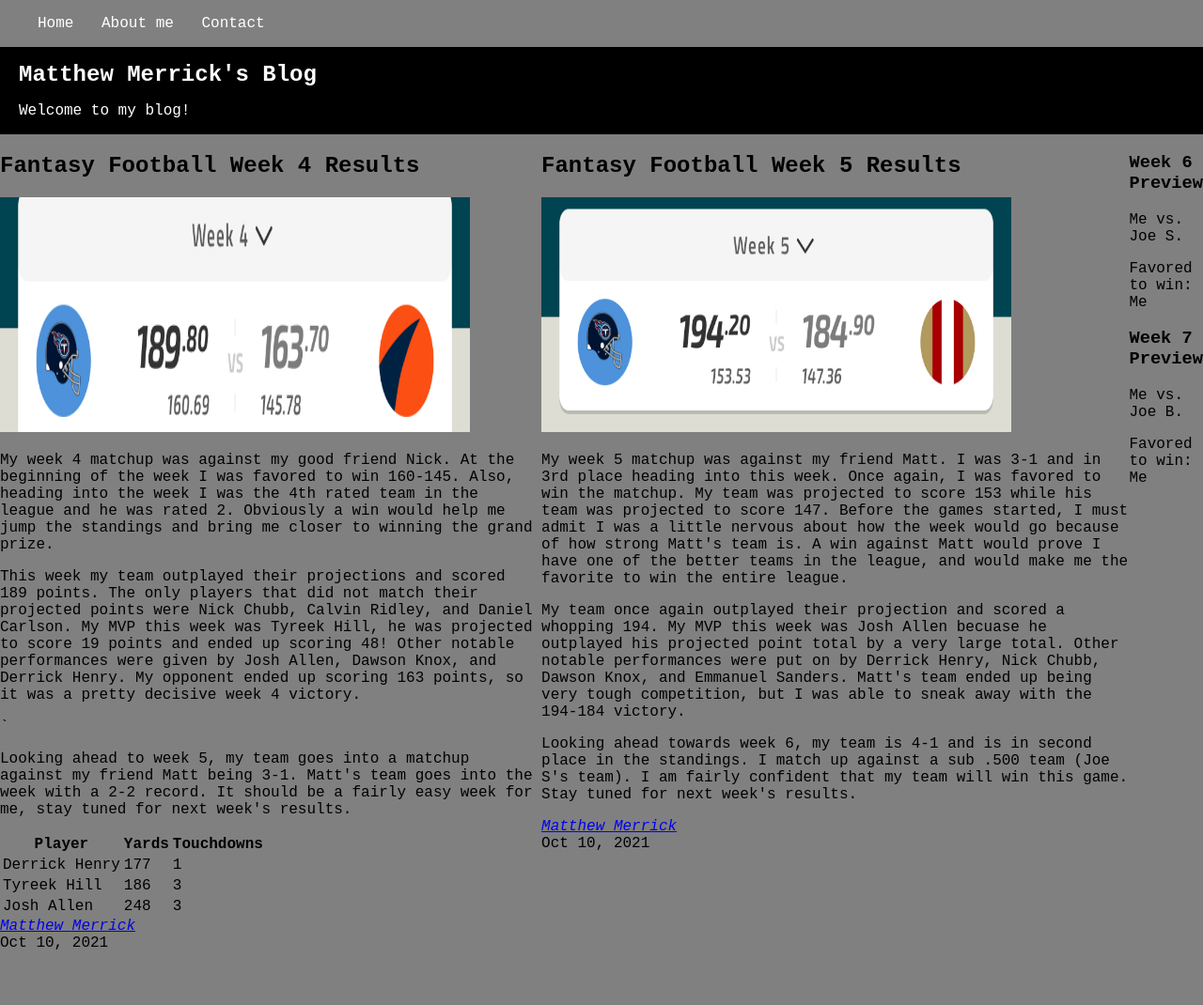
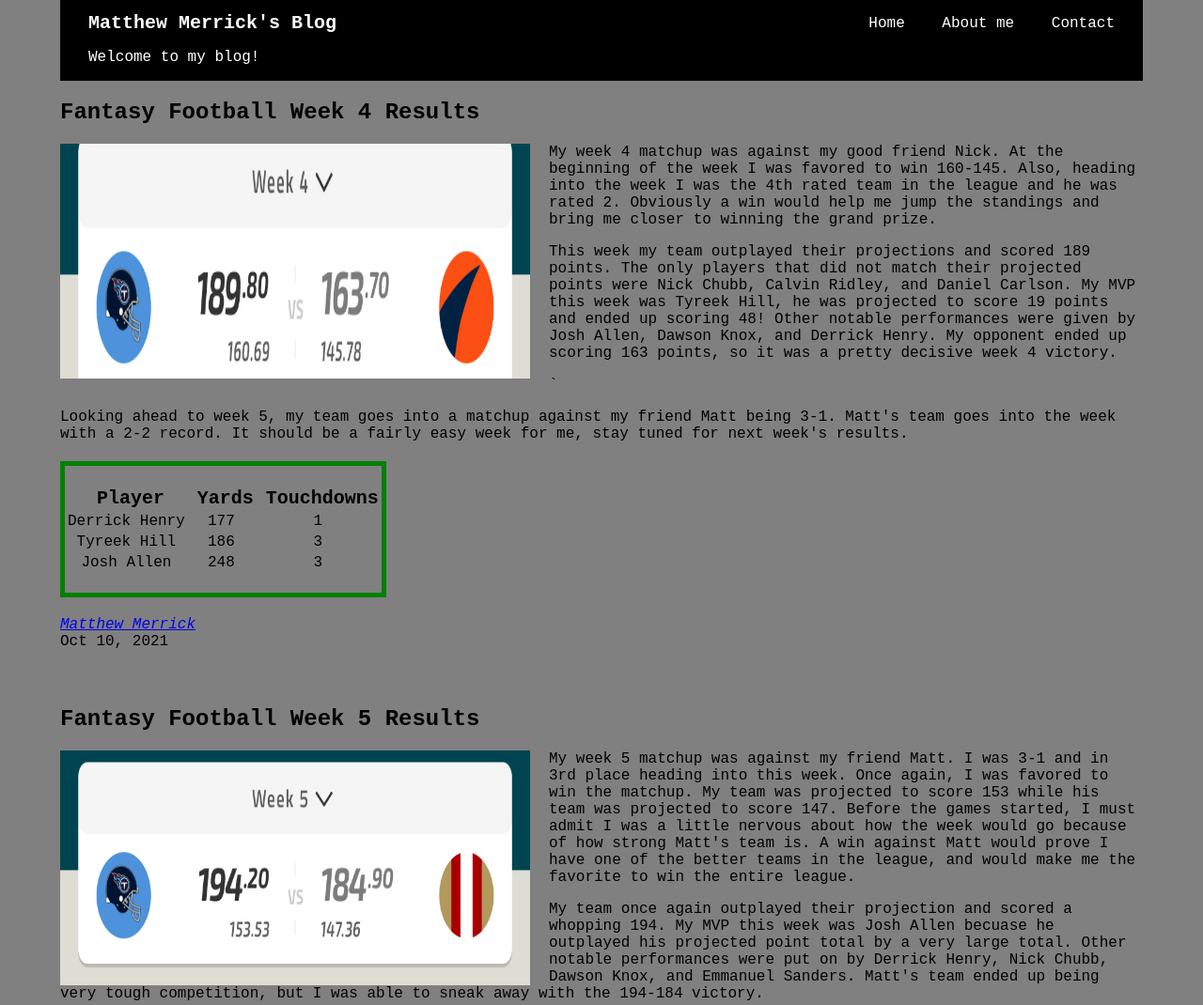
Before and after one commit to mmerrick100/mi349_blog, a plain HTML site: page index.html in a window 1280 px wide. Shown: the top 1070 px of the page at 94% size. Before the commit the page ends 1013 px from the top, so only its background shows below. Drawn offline with Linux system fonts and the light colour scheme.

Commit message:
updated code

```diff
--- a/style.css
+++ b/style.css
@@ -3,7 +3,9 @@
 }
 
 body{
-    margin:0;
+    margin:auto;
+    width:90%;
+    height:150vh;
     padding:0;
     box-sizing: border-box;
     background-color: gray;
@@ -11,28 +13,35 @@ body{
 header{
     display:flex;
     justify-content: space-between;
-    align-content:center;
+    align-items:center;
     background-color: black;
+    width:100%;
 }
 
 .header-container{
-    margin-left:20px;
+    margin-left:30px;
 }
 
 .header-container h1{
     color:white;
-    font-size:1.5rem;
+    font-size:20px;
 }
 
-.header-container p{
+    .header-container p{
     color:white;
 }
-
+.navigation-container{
+    display:flex;
+    float:right;
+    top:0;
+    position:sticky;
+    margin-bottom:-50px;
+}
 
 .navigation-container li{
     list-style:none;
     display:inline-flex;
-    margin-right:20px;
+    margin-right:30px;
 
 }
 
@@ -46,8 +55,72 @@ header{
     color:red;
 }
 
-.blog-wrapper{
+
+#blog-post1{
+    padding-bottom:40px;
+}
+
+#blog-post1 p img{
+    float:left;
+    margin-right:20px;
+}
+
+.table-container{
+    margin:20px 0px;
+    padding-top: 20px;
+    padding-bottom:20px;
+    text-align:center;
+    border: solid green 5px;
+}
+
+.table-container .table-content th{
+    font-weight:600;
+    font-size:20px;
+    padding-left:10px;
+}
+
+
+#blog-post2{
+    padding-bottom:40px;
+}
+
+#blog-post2 p img{
+    float:left;
+    margin-right:20px;
+}
+
+
+.preview-wrapper{
     display:flex;
-    justify-content: center;
-    align-content:center;
+    align-items:center;
+    justify-content:center;
 }
+
+.week6{
+    margin-right:20px;
+    background-color:white;
+    color:black;
+    text-align:center;
+    padding:10px 10px;
+}
+
+.week7{
+    background-color:black;
+    color:white;
+    padding:10px 10px;
+    text-align:center;
+}
+
+#about p img{
+    float:left;
+    margin-right:30px;
+}
+
+.form{
+    display:flex;
+    flex-direction: column;
+}
+
+.form label{
+    padding-bottom: 20px;
+}
```
Also changed, not shown: contact.html (+9 -7 lines), index.html (+0 -8 lines).
